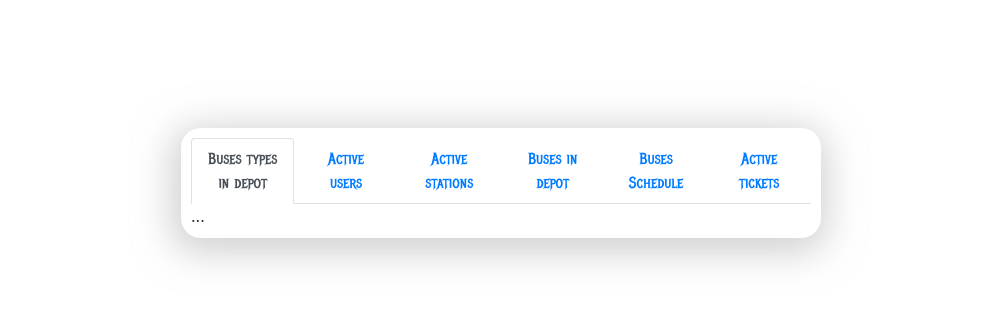
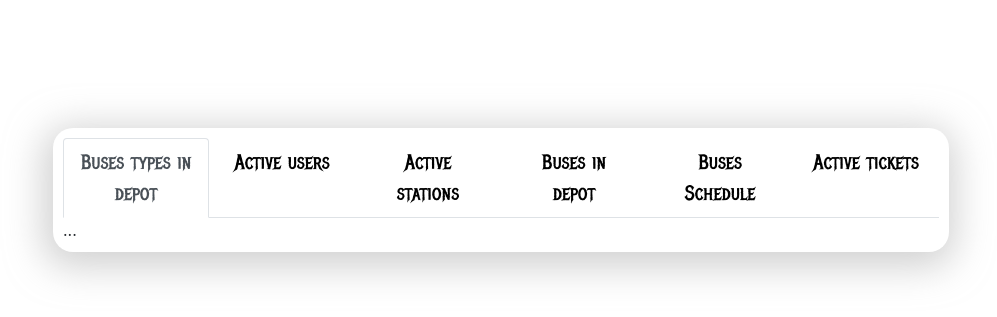
Before and after one commit to Mernus/db_volsu, a Django app: template templates/database.html in a window 1280 px wide. Shown: the top 317 px of the page, without its empty margins (139-1136 px from the left). Run offline with Django 3.2, Linux system fonts and the light colour scheme; the template is opened without the code that fills it, so the values that code supplies are empty; some libraries are stand-ins or nearby versions.

Commit message:
style update

```diff
--- a/db_volsu/static/database_page/css/style.css
+++ b/db_volsu/static/database_page/css/style.css
@@ -1,5 +1,5 @@
 #navs {
-    width: 50%;
+    width: 70%;
     margin: 10% auto;
     padding: 10px;
     border-radius: 20px;
@@ -14,4 +14,11 @@
 a {
     text-decoration: none;
     font-family: 'Metal Mania', cursive;
+    font-size: 1.3em;
+    color: black;
 }
+
+a:hover {
+    text-decoration: none;
+    color: inherit;
+}
```
